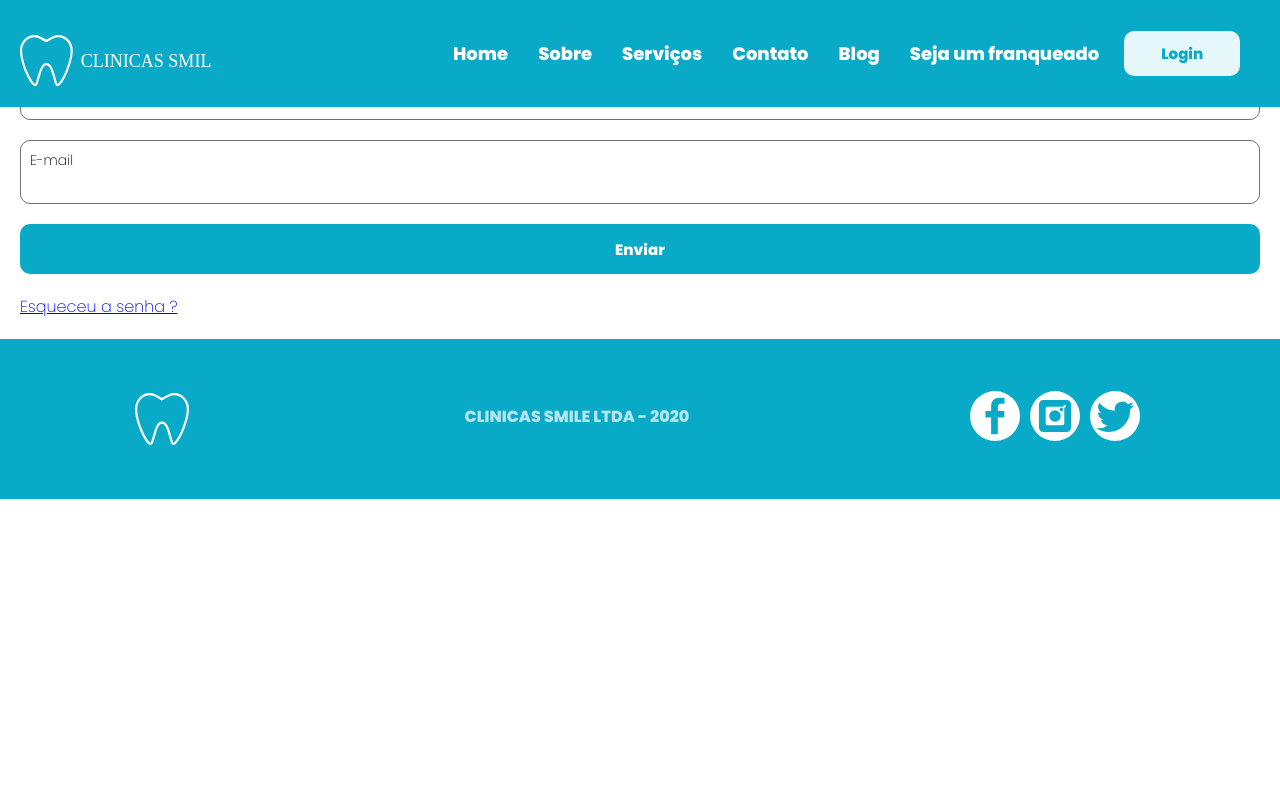
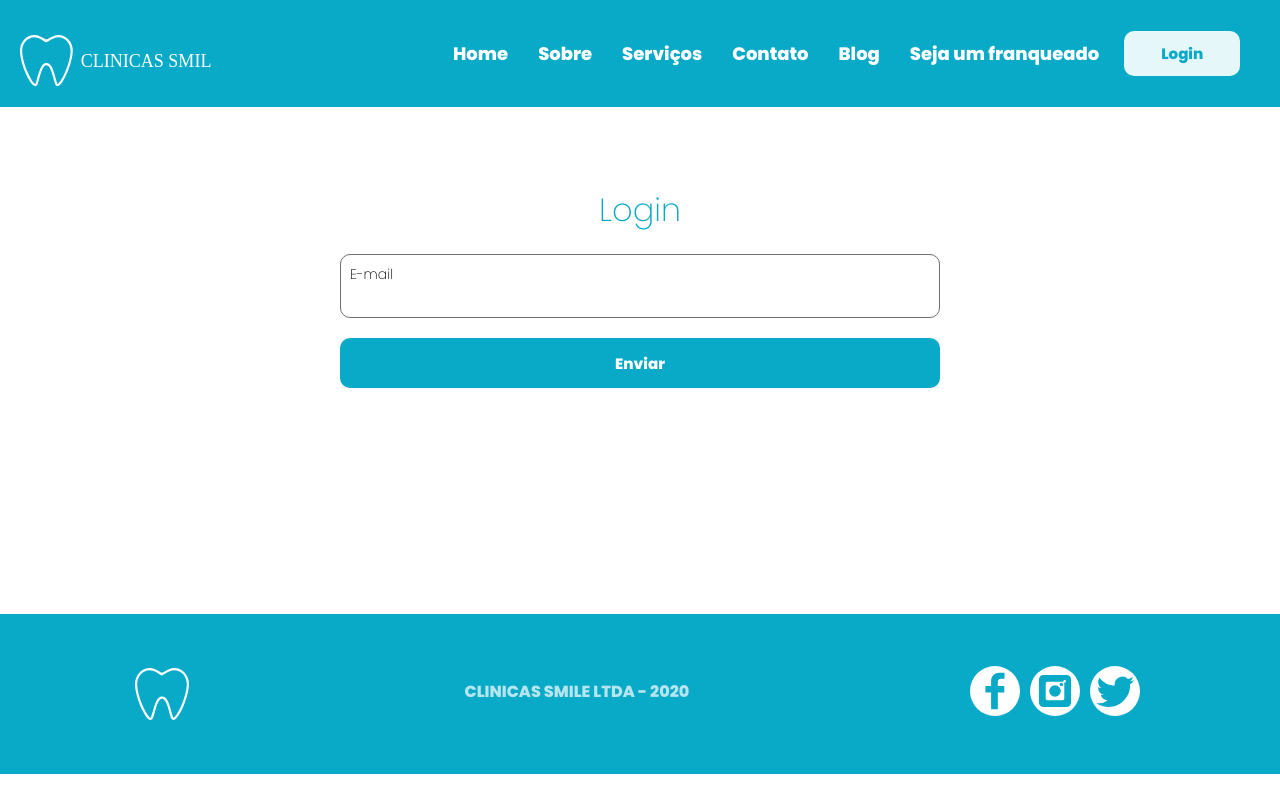
Before and after one commit to KhayanCardoso/hcodeTrabalhoGrupo, a website: page login.html in a window 1280 px wide. Drawn offline with Linux system fonts and the light colour scheme.

Commit message:
Alterações

```diff
--- a/assets/sass/form.scss
+++ b/assets/sass/form.scss
@@ -37,6 +37,7 @@ form{
                 top: 0;
                 transition: border-color .3s ease-in-out;
                 width: 100%;
+                display: block;
                 background-color: transparent;
                 &:focus{
                     border-color: var(--green-base);
--- a/assets/sass/login.scss
+++ b/assets/sass/login.scss
@@ -0,0 +1,144 @@
+#login {
+    width: 50%;
+    margin: 0 auto;
+    justify-content: center;
+    flex-direction: column;
+    margin-top: 147px;
+    .title {
+        font-size: 32px;
+        text-align: center;
+        color: var(--green-base);
+    }
+    form{
+        display: block;
+        flex-direction: column;
+        width: 100%;
+        padding: var(--space);
+        z-index: 0;
+        .fields{
+            flex-direction: column;
+            .field{
+                position: relative;
+                flex-direction: column;
+                width: 100%;
+                margin-bottom: var(--space);
+                label{
+                    font-size: 14px;
+                    position: absolute;
+                    top: 10px;
+                    left: 10px;
+                    transition: color .03 ease-in-out;
+                    z-index: 0;
+                }
+                input, textarea, select{
+                    border: var(--color_gray) 1px solid;
+                    line-height: 1.5em;
+                    padding: 10px;
+                    padding-top: 30px;
+                    font-size: 15px;
+                    color: var(--color_gray);
+                    outline: none;
+                    border-radius: var(--border-radius);
+                    font-weight: 600;
+                    position: relative;
+                    z-index: 0;
+                    top: 0;
+                    transition: border-color .3s ease-in-out;
+                    width: 100%;
+                    display: block;
+                    background-color: transparent;
+                    &:focus{
+                        border-color: var(--green-base);
+                        + label{
+                            color: var(--green-base);
+                            font-weight: 600;
+                        }
+                    }
+                }
+                textarea {
+                    height: 220px;
+                }
+             }
+        }
+        button{
+            @include button-green;
+        }
+        p {
+            font-size: 15px;
+            font-weight: 600;
+            text-align: center;
+            margin-bottom: calc(var(--space) /2);
+        }
+    }
+}
+
+@media (min-width: 1200px){
+    #login {
+        width: 50%;
+        height: 40vh;
+        margin: 147px auto;
+        .title {
+            font-size: 32px;
+            text-align: center;
+            color: var(--green-base);
+        }
+        form{
+            display: block;
+            flex-direction: column;
+            width: 100%;
+            padding: var(--space);
+            z-index: 0;
+            .fields{
+                flex-direction: column;
+                .field{
+                    position: relative;
+                    flex-direction: column;
+                    width: 100%;
+                    margin-bottom: var(--space);
+                    label{
+                        font-size: 14px;
+                        position: absolute;
+                        top: 10px;
+                        left: 10px;
+                        transition: color .03 ease-in-out;
+                        z-index: 0;
+                    }
+                    input, textarea, select{
+                        border: var(--color_gray) 1px solid;
+                        line-height: 1.5em;
+                        padding: 10px;
+                        padding-top: 30px;
+                        font-size: 15px;
+                        color: var(--color_gray);
+                        outline: none;
+                        border-radius: var(--border-radius);
+                        font-weight: 600;
+                        position: relative;
+                        z-index: 1;
+                        top: 0;
+                        transition: border-color .3s ease-in-out;
+                        width: 100%;
+                        display: block;
+                        background-color: transparent;
+                        &:focus{
+                            border-color: var(--green-base);
+                            + label{
+                                color: var(--green-base);
+                                font-weight: 600;
+                            }
+                        }
+                    }
+                 }
+            }
+            button{
+                @include button-green;
+            }
+            p {
+                font-size: 15px;
+                font-weight: 600;
+                text-align: center;
+                margin-bottom: calc(var(--space) /2);
+            }
+        }
+    }
+}
--- a/login.html
+++ b/login.html
@@ -50,16 +50,11 @@
             </div>
     </header>
     <!-- Seção de Formulário -->
-    <section id="form">
+    <section id="login">
         <h2 class="title">Login</h2>
         <!-- Form -->
         <form>
             <div class="fields">
-                <!-- Nome Completo -->
-                <div class="field">
-                    <input type="text" name="name" id="name" />
-                    <label for="name">Nome Completo</label>
-                </div>
                 <!-- E-mail -->
                 <div class="field">
                     <input type="email" required name="email" id="email" />
@@ -68,9 +63,6 @@
                 <!-- Botão enviar -->
                 <div class="actions">
                     <button type="submit">Enviar</button>
-                </div>
-                <div class="box-forgot">
-                    <a href="forgot.html">Esqueceu a senha ?</a>
                 </div>
             </div>
         </form>
```
Also changed, not shown: assets/css/style.css, 1 other file.
